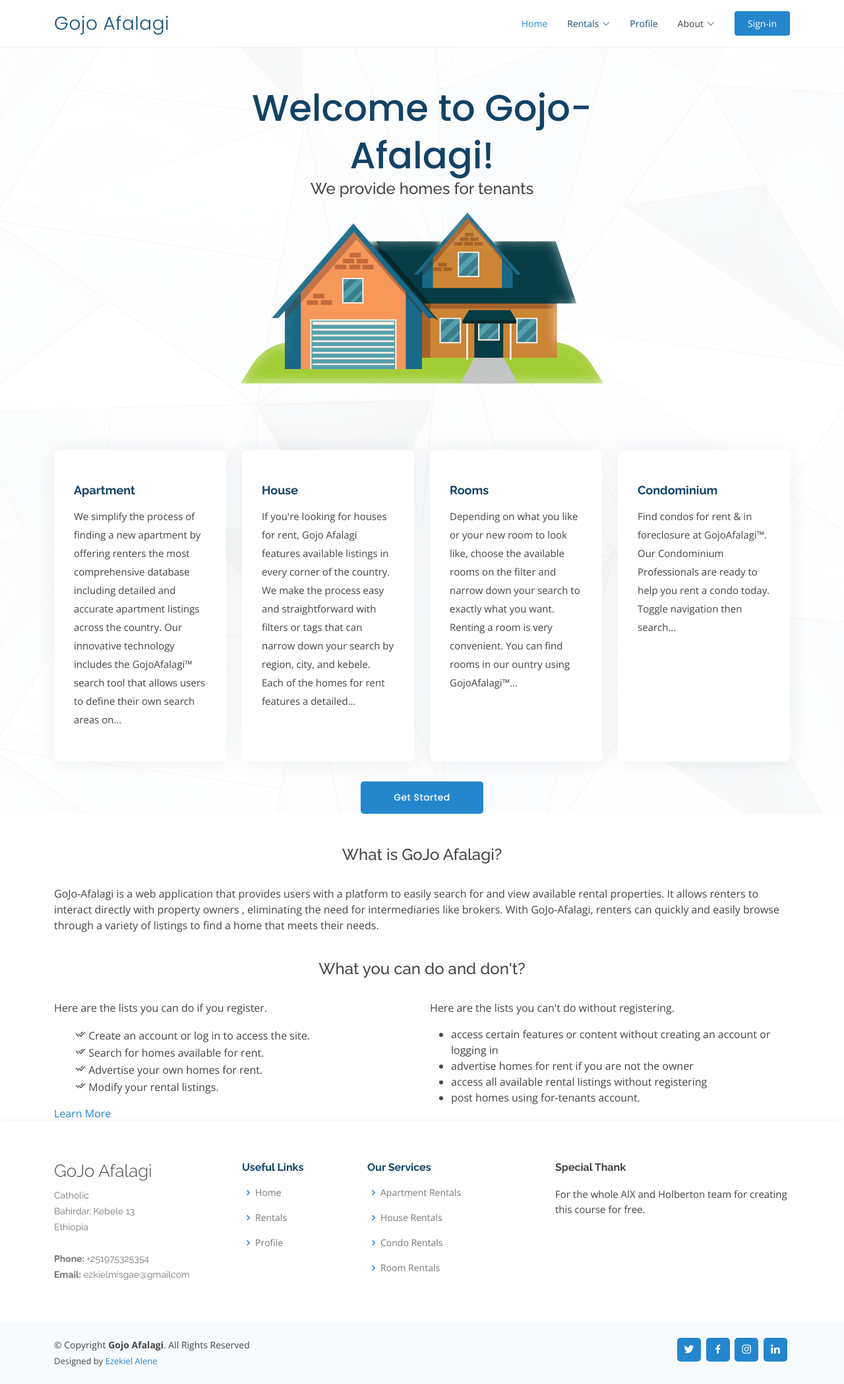
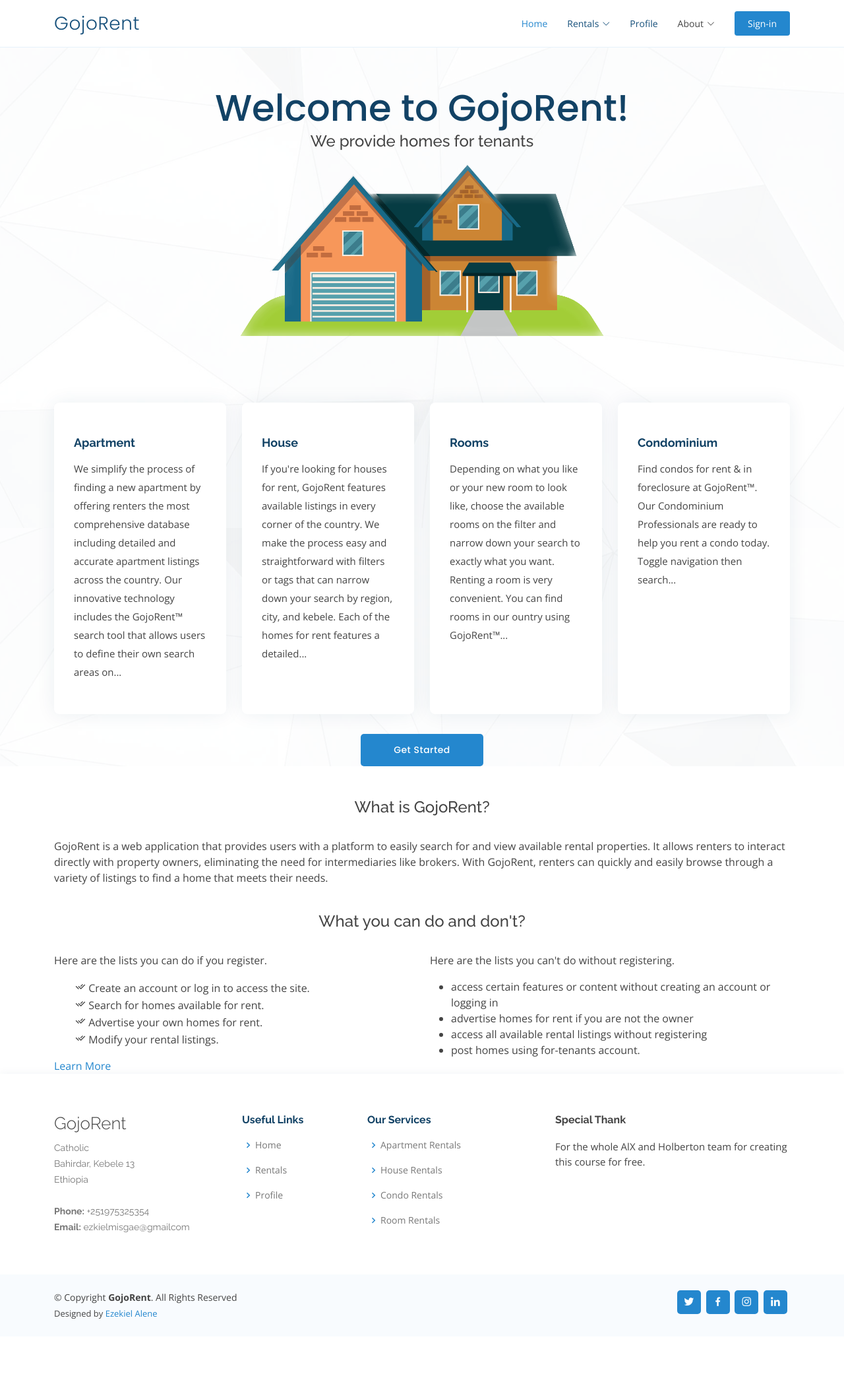
Before and after one commit to EzekielMisgae/Gojo-Afalagi, a Django app: page / in a window 1280 px wide. Shown: the whole page at 66% size. After the commit the page ends 1999 px from the top, so only its background shows below. Run offline with Django 4.2, Linux system fonts and the light colour scheme; some libraries are stand-ins or nearby versions.

Commit message:
Landing page for new comers update

```diff
--- a/webapp/templates/accounts/first/landingPage.html
+++ b/webapp/templates/accounts/first/landingPage.html
@@ -4,7 +4,7 @@
 <header id="header" class="fixed-top"> <!-- ======= Header ======= -->
     <div class="container d-flex align-items-center justify-content-between">
 
-        <h1 class="logo"><a href="{% url 'landingPage' %}">Gojo Afalagi</a></h1>
+        <h1 class="logo"><a href="{% url 'landingPage' %}">GojoRent</a></h1>
         <nav id="navbar" class="navbar">
             <ul>
                 <li><a class="nav-link scrollto active" href="">Home</a></li>
@@ -21,7 +21,7 @@
                 <li><a class="nav-link scrollto o" href="{% url 'login' %}">Profile</a></li>
                 <li class="dropdown"><a><span>About</span> <i class="bi bi-chevron-down"></i></a>
                     <ul>
-                        <li><a href="{% url 'about' %}">About Gojo-Afalagi</a></li>
+                        <li><a href="{% url 'about' %}">About GojoRent</a></li>
                         <li><a href="{% url 'aboutme' %}">About me</a></li>
                     </ul>
                 </li>
@@ -40,7 +40,7 @@
                     <div class="col-xl-7 col-lg-9 text-center">
                         <br>
                         <br>
-                        <h1>Welcome to Gojo-Afalagi!</h1>
+                        <h1>Welcome to GojoRent!</h1>
                         <h4>We provide homes for tenants</h4>
                     </div>
                 </div>
@@ -59,7 +59,7 @@
                             <p class="description">We simplify the process of finding a new apartment by offering
                                 renters the most comprehensive database including detailed and accurate
                                 apartment listings across the country. Our innovative technology includes the
-                                GojoAfalagi™ search tool that allows users to define their own search areas on...</p>
+                                GojoRent™ search tool that allows users to define their own search areas on...</p>
                         </div>
                     </div>
 
@@ -68,7 +68,7 @@
                         <div class="icon-box">
 
                             <h4 class="title"><a href="">House</a></h4>
-                            <p class="description">If you're looking for houses for rent, Gojo Afalagi features
+                            <p class="description">If you're looking for houses for rent, GojoRent features
                                 available listings in every corner of the country. We make the process easy and straightforward
                                 with filters or tags that can narrow down your search by region, city, and kebele. Each of
                                 the homes for rent features a detailed...</p>
@@ -80,7 +80,7 @@
                             <h4 class="title"><a href="">Rooms</a></h4>
                             <p class="description">Depending on what you like or your new room to look like, choose the
                                 available rooms on the filter and narrow down your search to exactly what you want. Renting a room is
-                                very convenient. You can find rooms in our ountry using GojoAfalagi™...</p>
+                                very convenient. You can find rooms in our ountry using GojoRent™...</p>
                         </div>
                     </div>
                     <div class="col-md-6 col-lg-3 d-flex align-items-stretch mb-5 mb-lg-0" data-aos="zoom-in"
@@ -89,7 +89,7 @@
 
                             <h4 class="title"><a href="">Condominium</a></h4>
                             <p class="description">Find condos for rent & in foreclosure at
-                                GojoAfalagi™. Our Condominium Professionals are ready to help you rent
+                                GojoRent™. Our Condominium Professionals are ready to help you rent
                                 a condo today. Toggle navigation then search...</p>
                         </div>
                     </div>
@@ -107,11 +107,11 @@
                     <section id="about" class="about">
                         <div class="container" data-aos="fade-up">
                             <div>
-                                <h4 style="text-align: center">What is GoJo Afalagi?</h4>
+                                <h4 style="text-align: center">What is GojoRent?</h4>
                                 <br>
-                                <p>GoJo-Afalagi is a web application that provides users with a platform to easily search for and view available rental properties.
-                                    It allows renters to interact directly with property owners , eliminating the need for intermediaries like brokers.
-                                    With GoJo-Afalagi, renters can quickly and easily browse through a variety of listings to find a home that meets their needs.</p>
+                                <p>GojoRent is a web application that provides users with a platform to easily search for and view available rental properties.
+                                    It allows renters to interact directly with property owners, eliminating the need for intermediaries like brokers.
+                                    With GojoRent, renters can quickly and easily browse through a variety of listings to find a home that meets their needs.</p>
                                 <br>
                                 <h4 style="text-align: center;">What you can do and don't?</h4>
                                 <br>
@@ -156,7 +156,7 @@
             <div class="row">
 
                 <div class="col-lg-3 col-md-6 footer-contact">
-                    <h3>GoJo Afalagi</h3>
+                    <h3>GojoRent</h3>
                     <p>
                         Catholic <br>
                         Bahirdar, Kebele 13<br>
@@ -199,7 +199,7 @@
     <div class="container d-md-flex py-4">
         <div class="me-md-auto text-center text-md-start">
             <div class="copyright">
-                &copy; Copyright <strong><span>Gojo Afalagi</span></strong>. All Rights Reserved
+                &copy; Copyright <strong><span>GojoRent</span></strong>. All Rights Reserved
             </div>
             <div class="credits">Designed by <a href="https://ezekielmisgae.tech/">Ezekiel Alene</a>
             </div>
```
